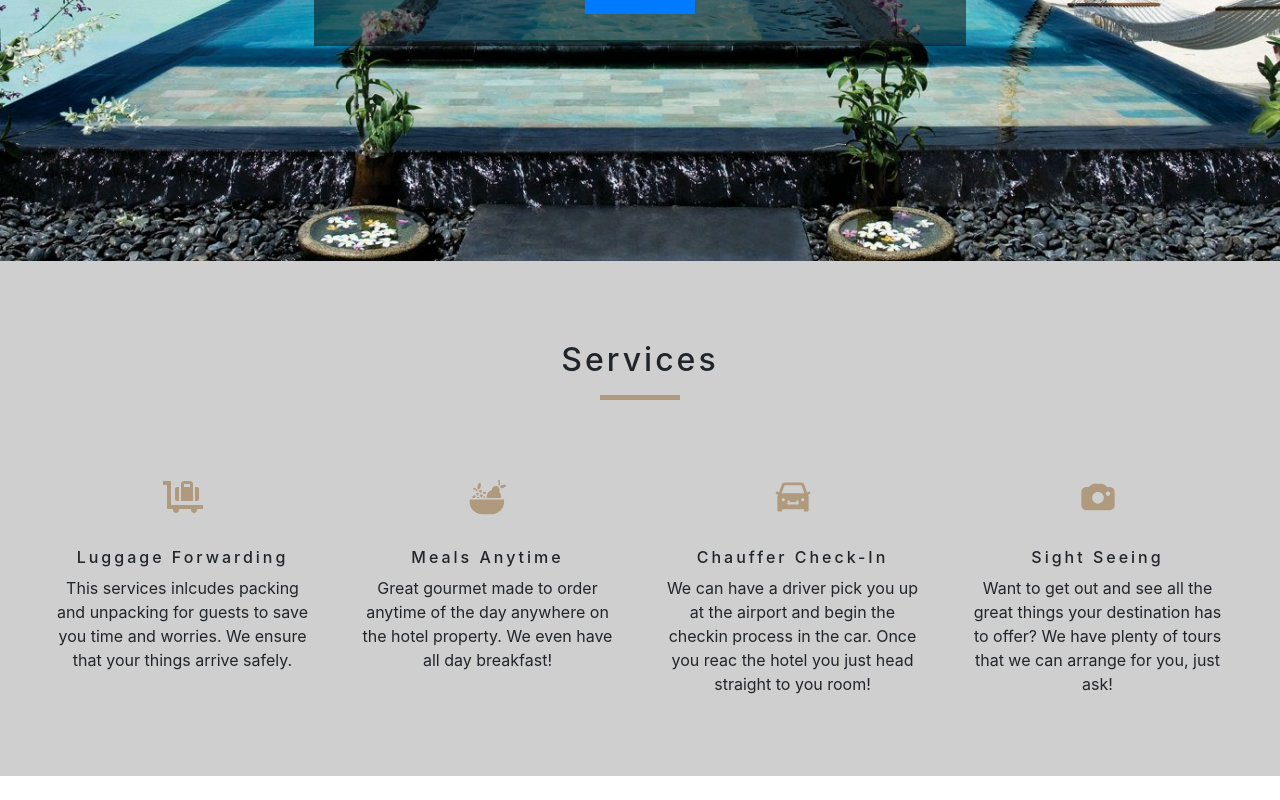
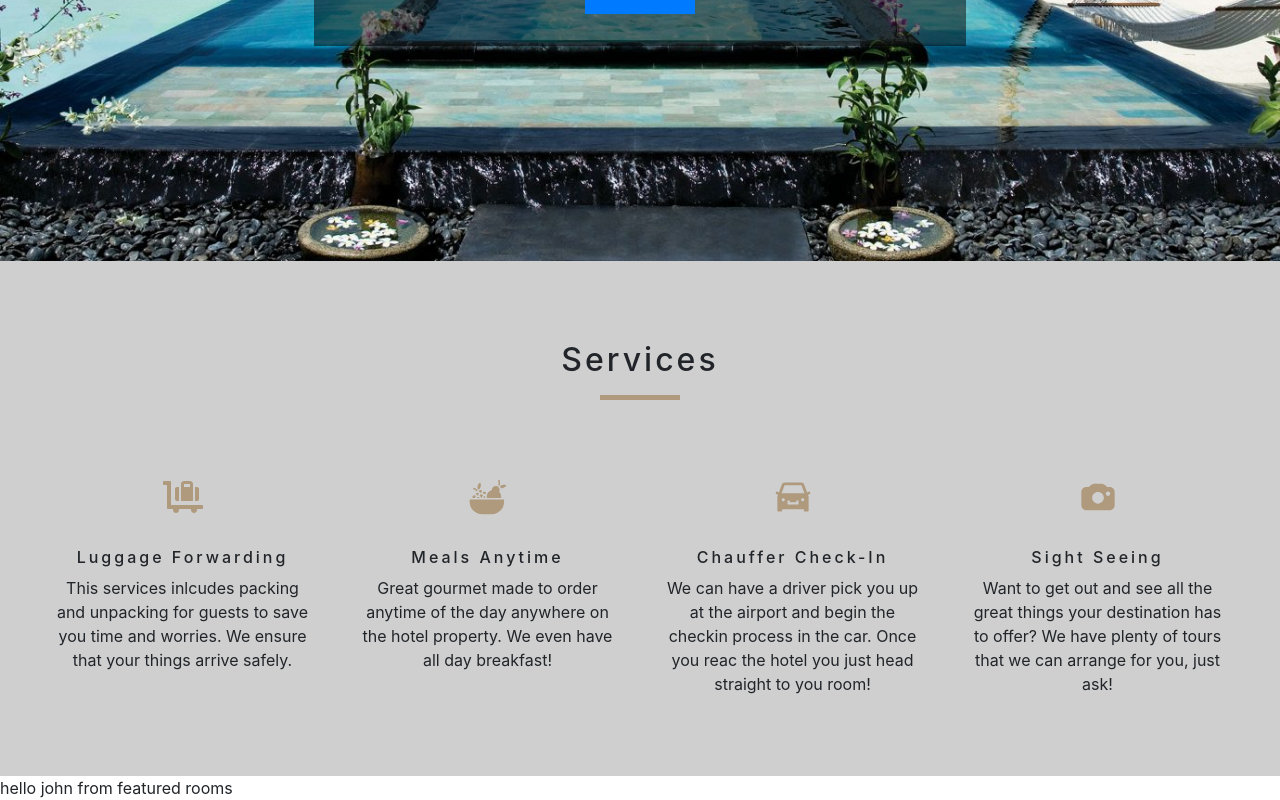
Before and after one commit to mamady310/hotel-rooms, a React (Create React App) app: page / in a window 1280 px wide. Shown: the part 611-1411 px from the top of the page. Before the commit the page ends 1387 px from the top, so only its background shows below. Built offline with nearby package versions, Linux system fonts and the light colour scheme.

Commit message:
context api is complete

```diff
--- /dev/null
+++ b/src/components/FeaturedRooms.js
@@ -0,0 +1,16 @@
+import React, { Component } from 'react';
+import { RoomContext } from "../context";
+
+export default class FeaturedRooms extends Component {
+
+    static contextType = RoomContext
+    render() {
+        const {name, greeting} = this.context;
+        // console.log(value);
+        return (
+            <div>
+                {greeting} {name} from featured rooms
+            </div>
+        )
+    }
+}
--- a/src/context.js
+++ b/src/context.js
@@ -5,11 +5,12 @@
 //change class name from context to RoomProvider
 class RoomProvider extends Component {
     state = {
-
-    }
+        greeting: 'hello',
+        name: 'john',
+    };
     render() {
         return (
-            <RoomContext.Provider value="hello">
+            <RoomContext.Provider value={{ ...this.state}}>
                 {this.props.children}
             </RoomContext.Provider>
         );
--- a/src/pages/Home.js
+++ b/src/pages/Home.js
@@ -3,6 +3,7 @@
 import Banner from '../components/Banner';
 import { Link } from 'react-router-dom';
 import Services from '../components/Services';
+import FeaturedRooms from '../components/FeaturedRooms'
 
 
 export default function Home(){
@@ -16,6 +17,7 @@
             </Banner>
         </Hero>
         <Services />
+        <FeaturedRooms />
     </>
     )
 }
```
